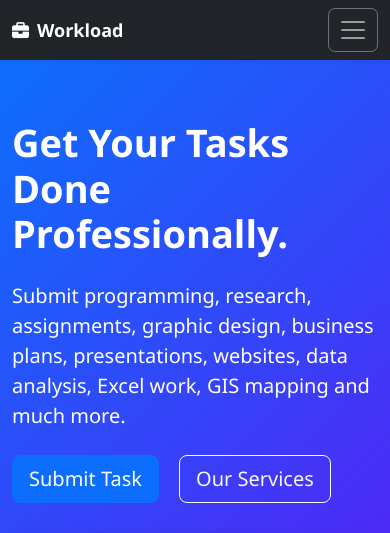
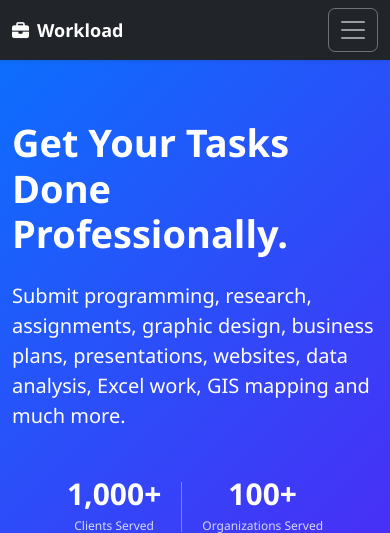
Before and after one commit to Newton-Atika/taskpro, a Django app: page / in a window 390 px wide. Shown: the top 533 px of the page. Run offline with Django 5.2, Linux system fonts and the light colour scheme; some libraries are stand-ins or nearby versions; grey boxes are pictures that could not be loaded.

```diff
--- a/home/templates/home/home.html
+++ b/home/templates/home/home.html
@@ -25,6 +25,74 @@
     >
 
     <style>
+        /* =========================
+           PLATFORM STATS
+        ========================= */
+
+        .hero-stats {
+            display: flex;
+            align-items: center;
+            justify-content: center;
+            gap: 45px;
+            margin-top: 45px;
+        }
+
+
+        .stat-item {
+            text-align: center;
+        }
+
+
+        .stat-number {
+            font-size: 42px;
+            font-weight: 800;
+            line-height: 1;
+            color: #ffffff;
+        }
+
+
+        .stat-label {
+            margin-top: 8px;
+            font-size: 15px;
+            color: rgba(255, 255, 255, 0.80);
+            font-weight: 500;
+        }
+
+
+        .stat-divider {
+            width: 1px;
+            height: 65px;
+            background: rgba(255, 255, 255, 0.35);
+        }
+
+
+        /* =========================
+           MOBILE
+        ========================= */
+
+        @media (max-width: 576px) {
+
+            .hero-stats {
+                gap: 20px;
+                margin-top: 35px;
+            }
+
+
+            .stat-number {
+                font-size: 30px;
+            }
+
+
+            .stat-label {
+                font-size: 12px;
+            }
+
+
+            .stat-divider {
+                height: 50px;
+            }
+
+        }
 
         body {
             font-family: 'Segoe UI', sans-serif;
@@ -1648,6 +1716,53 @@
                     and much more.
 
                 </p>
+                <!-- =====================================================
+                     PLATFORM STATS
+                ====================================================== -->
+
+                <div class="hero-stats mt-5">
+
+                    <div class="stat-item">
+
+                        <div
+                            class="stat-number"
+                            data-target="1000"
+                            data-suffix="+"
+                        >
+                            0
+                        </div>
+
+                        <div class="stat-label">
+
+                            Clients Served
+
+                        </div>
+
+                    </div>
+
+
+                    <div class="stat-divider"></div>
+
+
+                    <div class="stat-item">
+
+                        <div
+                            class="stat-number"
+                            data-target="100"
+                            data-suffix="+"
+                        >
+                            0
+                        </div>
+
+                        <div class="stat-label">
+
+                            Organizations Served
+
+                        </div>
+
+                    </div>
+
+                </div>
 
 
                 <div class="mt-4">
@@ -3750,6 +3865,79 @@ document.addEventListener(
 
 </script>
 
+<script>
+
+    document.addEventListener(
+        "DOMContentLoaded",
+        function () {
+
+            const counters = document.querySelectorAll(
+                ".stat-number"
+            );
+
+
+            counters.forEach(function (counter) {
+
+                const target = parseInt(
+                    counter.getAttribute(
+                        "data-target"
+                    )
+                );
+
+                const suffix =
+                    counter.getAttribute(
+                        "data-suffix"
+                    ) || "";
+
+
+                let current = 0;
+
+
+                const duration = 2000;
+
+                const increment =
+                    Math.max(
+                        1,
+                        Math.ceil(
+                            target / (
+                                duration / 20
+                            )
+                        )
+                    );
+
+
+                const timer = setInterval(
+                    function () {
+
+                        current += increment;
+
+
+                        if (current >= target) {
+
+                            counter.textContent =
+                                target.toLocaleString()
+                                + suffix;
+
+                            clearInterval(timer);
+
+                        } else {
+
+                            counter.textContent =
+                                current.toLocaleString();
+
+                        }
+
+                    },
+                    20
+                );
+
+            });
+
+        }
+    );
+
+</script>
+
 
 </body>
 
```
